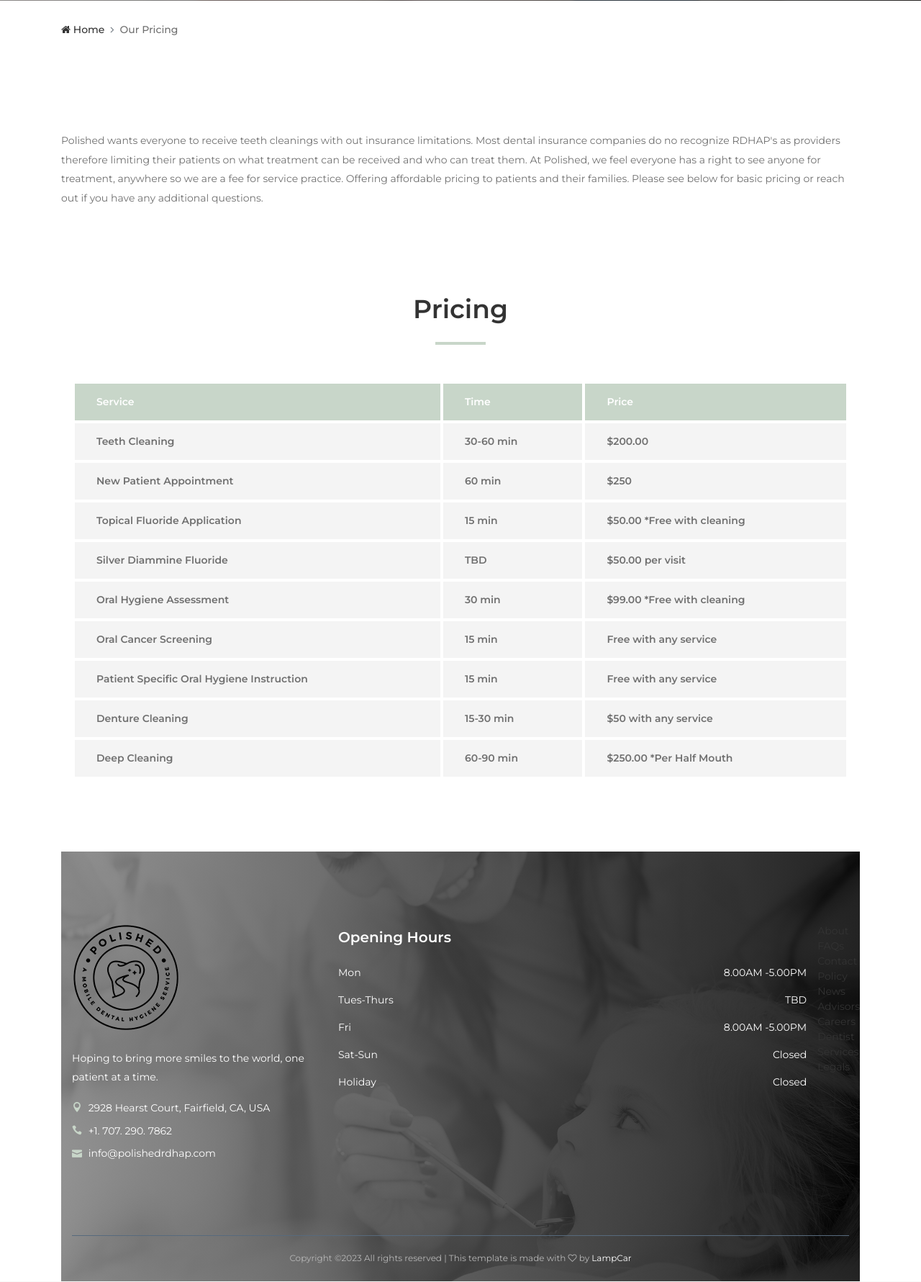
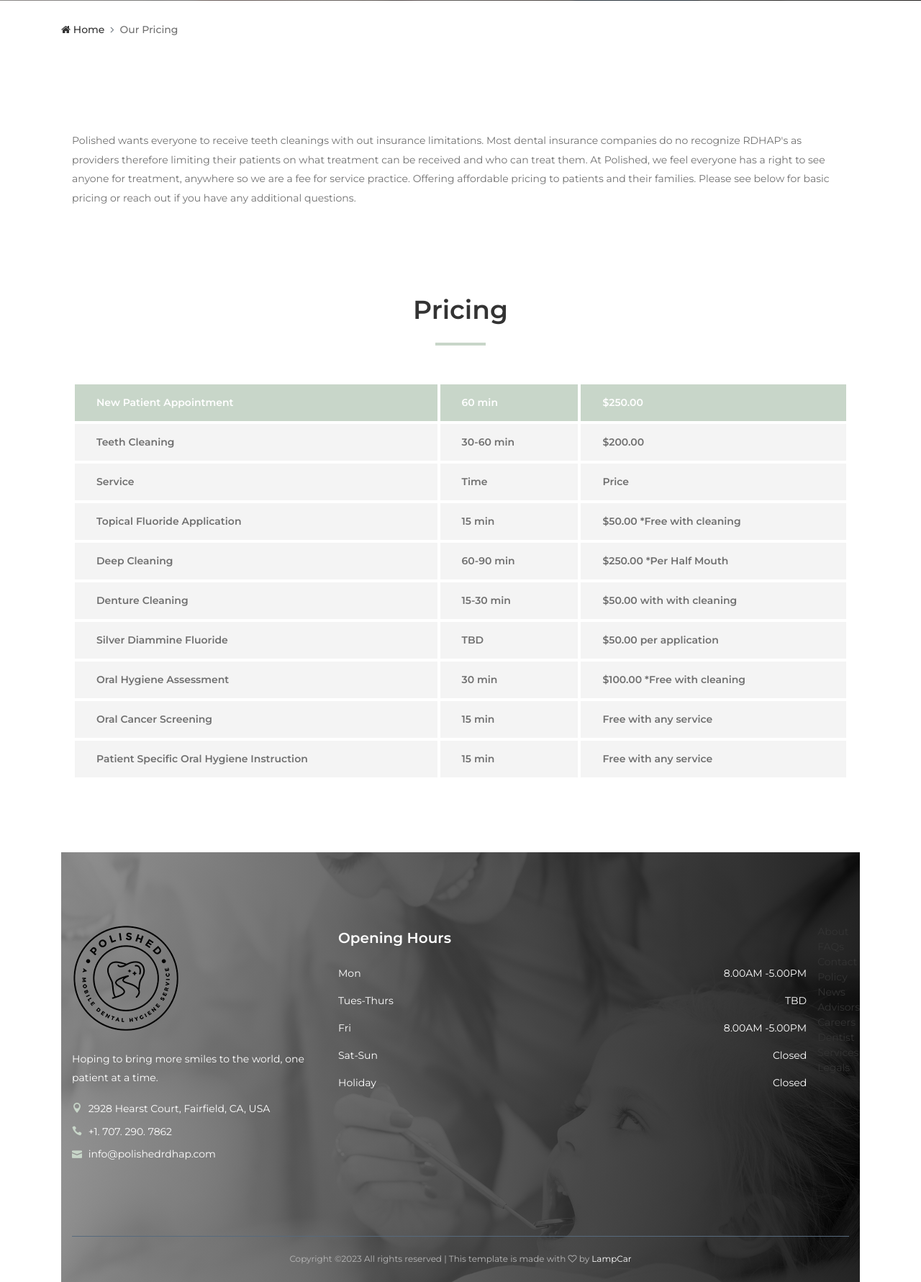
Before and after one commit to bjlamphiear/PolishedDjango, a Django app: page /pricing.html in a window 1280 px wide. Shown: the part 239-2020 px from the top of the page at 72% size. Run offline with Django 4.2, Linux system fonts and the light colour scheme; some libraries are stand-ins or nearby versions.

Commit message:
pircing fix

```diff
--- a/website/templates/pricing.html
+++ b/website/templates/pricing.html
@@ -36,9 +36,9 @@
       <div class="row">
         <!-- Section Heading -->
         <div class="col-12">
-          <div class="line">
+          <div class="col-12">
             <p>Polished wants everyone to receive teeth cleanings with out insurance limitations. Most dental insurance companies do no recognize RDHAP's as providers therefore limiting their patients on what treatment can be received and who can treat them. At Polished, we feel everyone has a right to see anyone for treatment,  anywhere so we are a fee for service practice. Offering affordable pricing to patients and their families. Please see below for basic pricing or reach out if you have any additional questions.</p>
-            <div class="line"></div>
+            <div class="col-12"></div>
           </div>
         </div>
       </div>
@@ -61,9 +61,9 @@
             <table class="table table-borderless mb-0">
               <thead>
                 <tr>
-                  <th scope="col">Service</th>
-                  <th scope="col">Time</th>
-                  <th scope="col">Price</th>
+                  <th scope="row">New Patient Appointment</th>
+                  <td>60 min</td>
+                  <td>$250.00</td>
                 </tr>
               </thead>
               <tbody>
@@ -73,9 +73,9 @@
                   <td>$200.00</td>
                 </tr>
                 <tr>
-                  <th scope="row">New Patient Appointment</th>
-                  <td>60 min</td>
-                  <td>$250</td>
+                  <th scope="col">Service</th>
+                  <th scope="col">Time</th>
+                  <th scope="col">Price</th>
                 </tr>
                 <tr>
                   <th scope="row">Topical Fluoride Application</th>
@@ -83,14 +83,24 @@
                   <td>$50.00 *Free with cleaning</td>
                 </tr>
                 <tr>
+                  <th scope="row">Deep Cleaning </th>
+                  <td>60-90 min</td>
+                  <td>$250.00 *Per Half Mouth</td>
+                </tr>
+                <tr>
+                  <th scope="row">Denture Cleaning</th>
+                  <td>15-30 min</td>
+                  <td>$50.00 with with cleaning</td>
+                </tr>
+                <tr>
                   <th scope="row">Silver Diammine Fluoride</th>
                   <td>TBD</td>
-                  <td>$50.00 per visit</td>
+                  <td>$50.00 per application</td>
                 </tr>
                 <tr>
                   <th scope="row">Oral Hygiene Assessment</th>
                   <td>30 min</td>
-                  <td>$99.00 *Free with cleaning</td>
+                  <td>$100.00 *Free with cleaning</td>
                 </tr>
                 <tr>
                   <th scope="row">Oral Cancer Screening</th>
@@ -102,16 +112,7 @@
                   <td>15 min</td>
                   <td>Free with any service</td>
                 </tr>
-                <tr>
-                  <th scope="row">Denture Cleaning</th>
-                  <td>15-30 min</td>
-                  <td>$50 with any service</td>
-                </tr>
-                <tr>
-                  <th scope="row">Deep Cleaning </th>
-                  <td>60-90 min</td>
-                  <td>$250.00 *Per Half Mouth</td>
-                </tr>
+
               </tbody>
             </table>
           </div>
```
